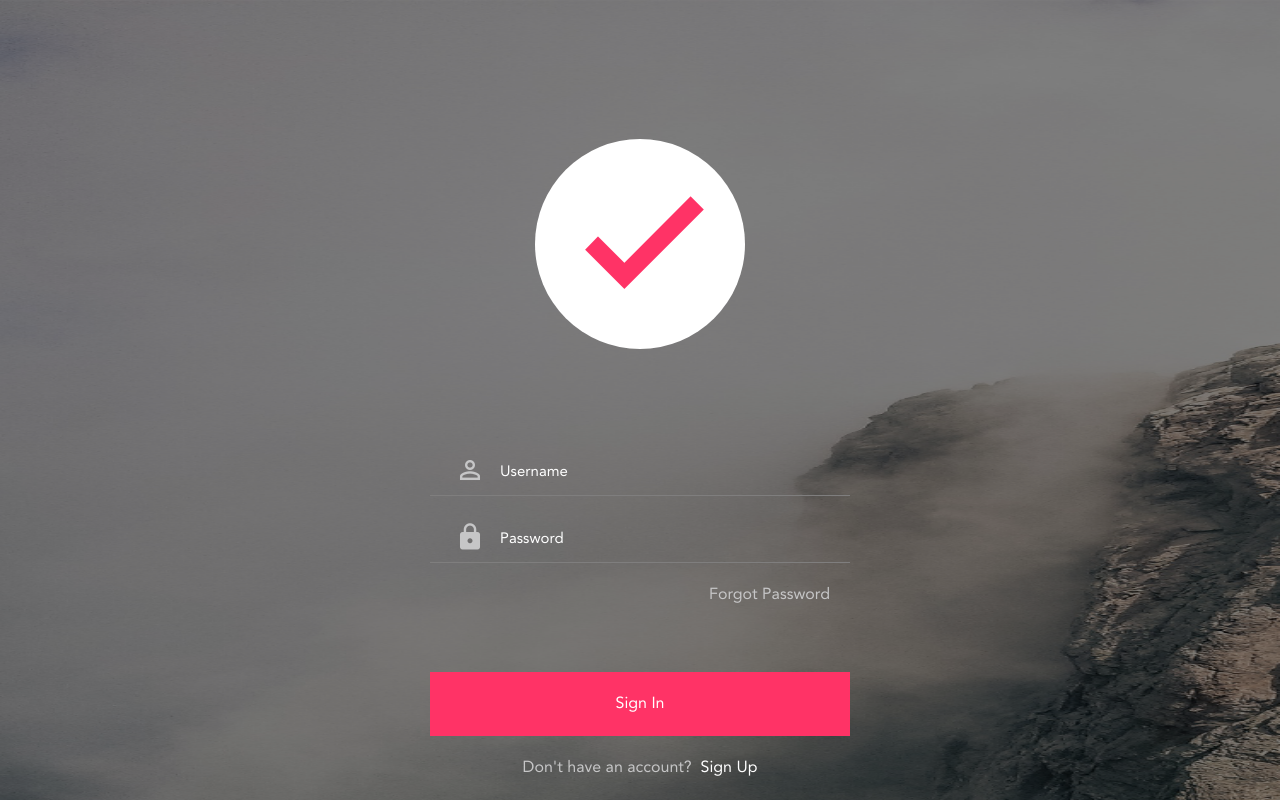
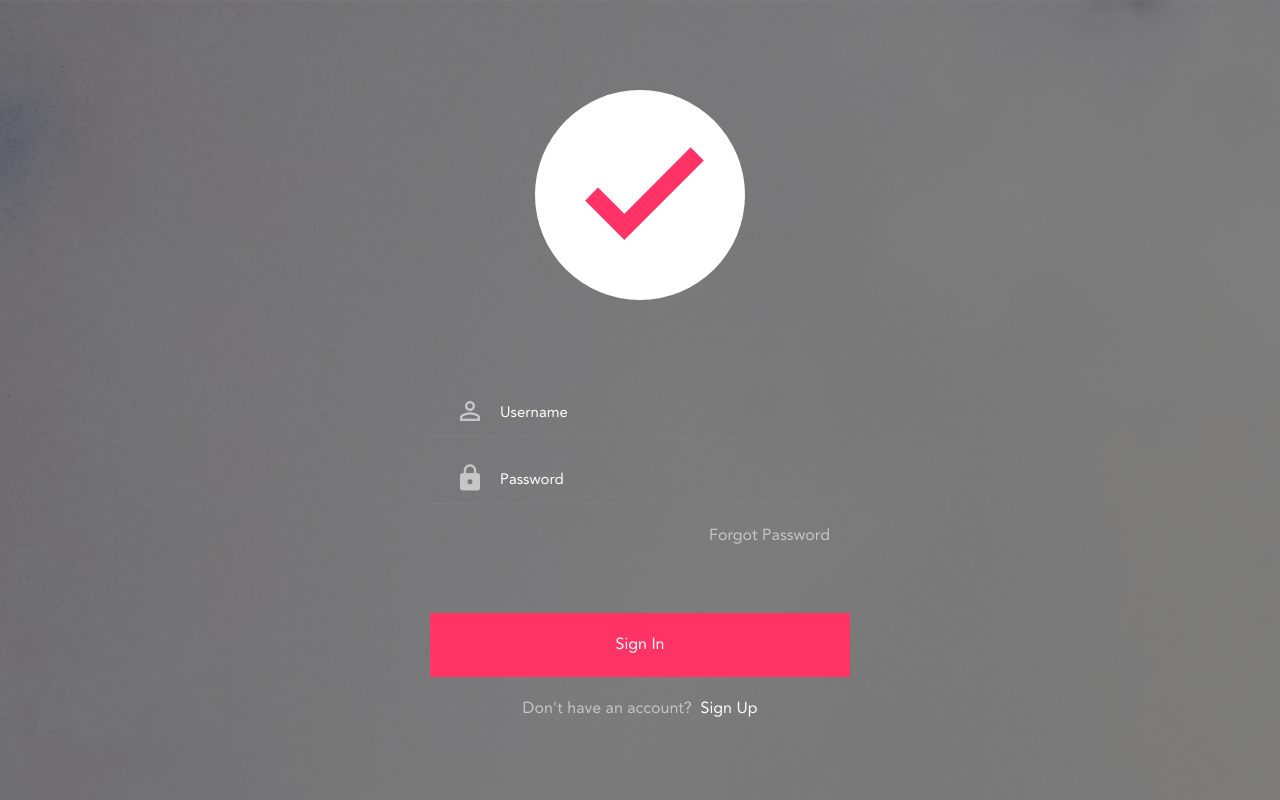
Before and after one commit to nitesh796/ToDoApp, a PHP site: page / in a window 1280 px wide. Run offline with PHP 8.4, Linux system fonts and the light colour scheme.

Commit message:
login module done and approved

```diff
--- a/css/style.css
+++ b/css/style.css
@@ -7,18 +7,18 @@
 body {
   font-family: "Avenir";
 }
+
 /* Login Page */
 .page-content {
-  position: relative;
   max-width: 420px;
   margin: 0 auto;
   background: url(../img/bgimg.png);
   background-repeat: no-repeat;
   background-size: cover;
-  height: 100vh;
+  height: 100%;
 }
 .header-icon {
-  padding-bottom: 100px;
+  padding: 90px 0;
   text-align: center;
 }
 .header-icon i {
@@ -28,11 +28,6 @@ body {
   font-weight: 600;
   border-radius: 100%;
   padding: 30px;
-}
-.login-form{
-  position: absolute;
-  width: 100%;
-  bottom: 0;
 }
 .login-form .msg{
   text-align: center;
@@ -96,6 +91,7 @@ body {
   color: #fff;
 }
 
+/* Login Responsive */
 @media (max-width: 420px) {
   .page-container {
     max-width: 100%;
@@ -108,6 +104,6 @@ body {
   body {
     background: url(../img/bgimg.png);
     background-repeat: no-repeat;
-    background-size: 100% 100%;
+    background-size: cover;
   }
 }
--- a/index.php
+++ b/index.php
@@ -33,10 +33,11 @@
             <div class="submit-btn">
               <button id="btn" type="submit" name="button">Sign In</button>
             </div>
+            <div class="signup-link">
+              <span>Don't have an account?</span>&nbsp&nbsp<a href="#">Sign Up</a>
+            </div>
           </form>
-          <div class="signup-link">
-            <span>Don't have an account?</span>&nbsp&nbsp<a href="#">Sign Up</a>
-          </div>
+
         </div><!-- end login-form -->
       </div><!-- end page-content -->
     </div><!-- end page-container -->
```
